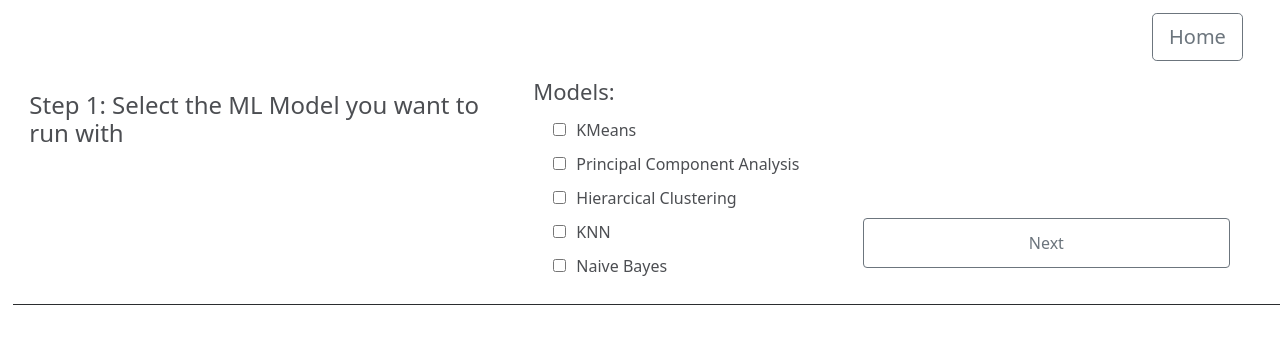
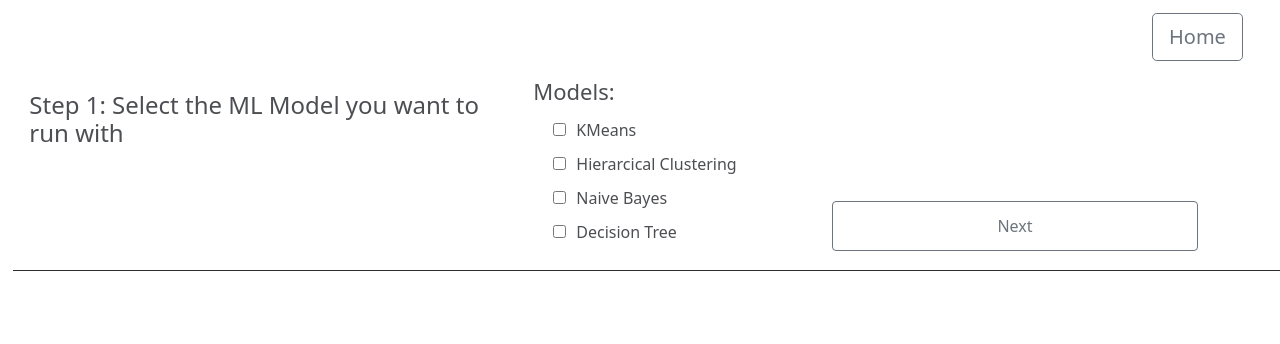
Before and after one commit to JackyXu-Cool/Team-2130-Machine-Learning-Roulette, a React (Create React App) app in the folder mlr_frontend/: page /upload in a window 1280 px wide. Shown: the top 344 px of the page. Built offline with nearby package versions, Linux system fonts and the light colour scheme; the HTML template or start-up script is replaced by a standard one; what amazon-cognito-identity-js would draw is missing.

Commit message:
complete logic

```diff
--- a/mlr_frontend/src/pages/UploadPage/UploadPage.js
+++ b/mlr_frontend/src/pages/UploadPage/UploadPage.js
@@ -20,8 +20,8 @@ const UploadPage = () => {
   const navigate = useNavigate();
   const formData = new FormData();
 
-  const models = ['KMeans', 'Principal Component Analysis', 'Hierarcical Clustering', 'KNN', 'Naive Bayes'];
-  const parameters = ['Number of Clusters', 'Random Seed', 'Epochs', 'Training(%)'];
+  const models = ['KMeans', 'Hierarcical Clustering', 'Naive Bayes', 'Decision Tree'];
+  const parameters = ['Number of Clusters', 'Training(%)'];
 
   function handleDatasetSelected(event) {
     setDataset(event.target.files[0]);
```
